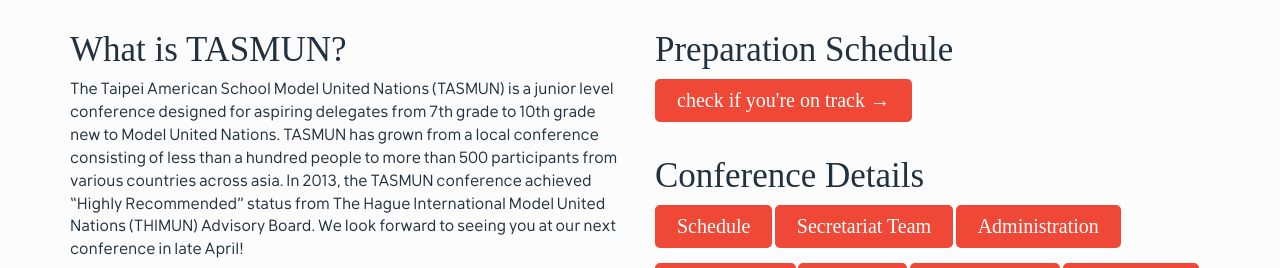
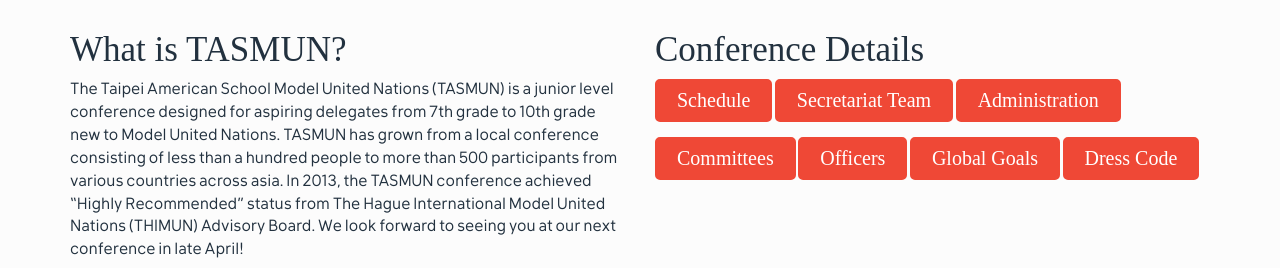
Before and after one commit to alexandernext/tasmun, a Jekyll site: the page built from index.md, in a window 1280 px wide, cut to the strip 486-754 px from the top of the page. Built offline with Jekyll 4.4.1, drawn with Linux system fonts in a browser that asks for light colours; some web fonts are replaced.

Commit message:
Update home.html

```diff
--- a/_layouts/home.html
+++ b/_layouts/home.html
@@ -54,8 +54,6 @@
           </div>
         </div>
         <div class="col-md-6">
-          <h2 class="section-title">Preparation Schedule</h2>
-          <a href="dates.html" class="btn btn-info">check if you're on track →</a>
            <h2 class="section-title">Conference Details</h2>
           <a href="schedule.html" class="btn btn-info">Schedule</a>
           <a href="secretariat.html" class="btn btn-info">Secretariat Team</a>
```
